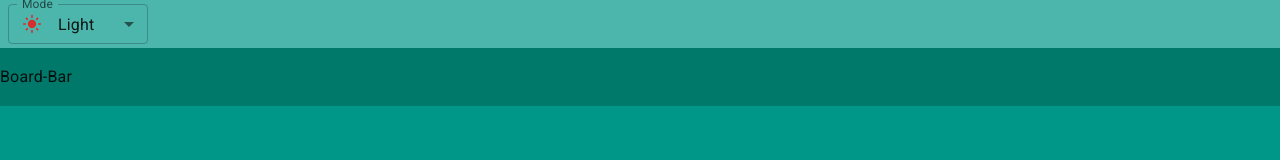
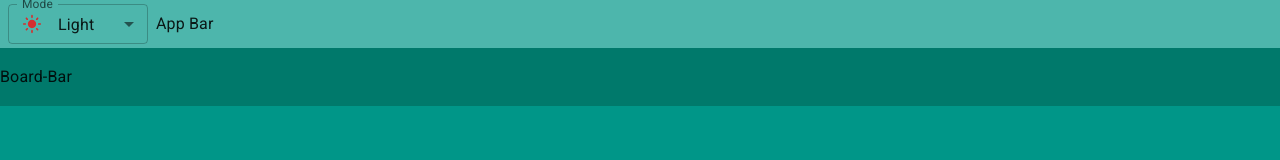
Before and after one commit to Bui-Thanh-Liem/trello-web, a React (Vite) app: page / in a window 1280 px wide. Shown: the top 160 px of the page. Built offline with nearby package versions, Linux system fonts and the light colour scheme.

Commit message:
jscomfig.json_vite-config.js

```diff
--- a/src/components/AppBar/idnex.jsx
+++ b/src/components/AppBar/index.jsx
@@ -14,6 +14,7 @@ const AppBar = () => {
       }}
     >
       <DarkModeSelect />
+      App Bar
     </Box>
   );
 };
--- a/src/pages/Boards/_id.jsx
+++ b/src/pages/Boards/_id.jsx
@@ -1,6 +1,6 @@
 import { Container } from '@mui/material';
 
-import AppBar from '../../components/AppBar/idnex';
+import AppBar from '~/components/AppBar/';
 import BoardBar from './BoardBar';
 import BoardContent from './BoardContent';
 
--- a/vite.config.js
+++ b/vite.config.js
@@ -1,8 +1,11 @@
-import { defineConfig } from 'vite'
-import react from '@vitejs/plugin-react-swc'
+import { defineConfig } from 'vite';
+import react from '@vitejs/plugin-react-swc';
 
 // https://vitejs.dev/config/
 export default defineConfig({
   plugins: [react()],
-  base: './'
-})
+  // base: './'
+  resolve: {
+    alias: [{ find: '~', replacement: '/src' }]
+  }
+});
```
Also changed, not shown: jsconfig.json (added, +7 -0 lines).
